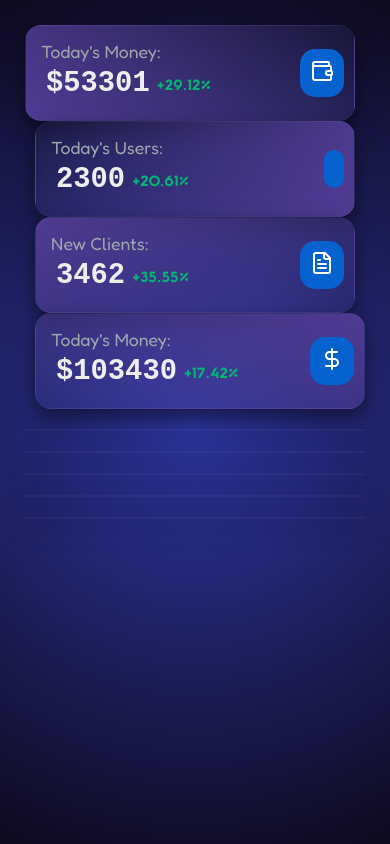
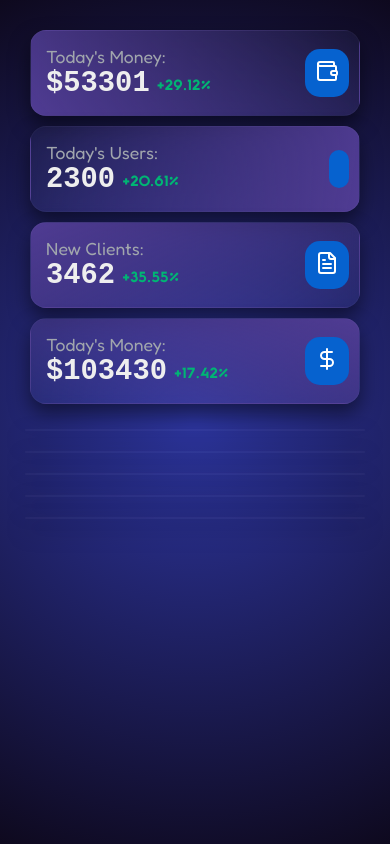
Before and after one commit to mateuszfolek/sales-dashboard, a plain HTML site: page index.html in a window 390 px wide. Drawn offline with Linux system fonts and the light colour scheme; a web font is replaced by a local one.

Commit message:
fixed mobile view

```diff
--- a/css/general.css
+++ b/css/general.css
@@ -154,7 +154,7 @@ aside {
         flex-wrap: wrap;
     }
 
-    .row div {
+    #div1, #div2, #div3, #div4 {
         margin: 0;
         flex: 1 1 45%;
         margin: 5px;
```
